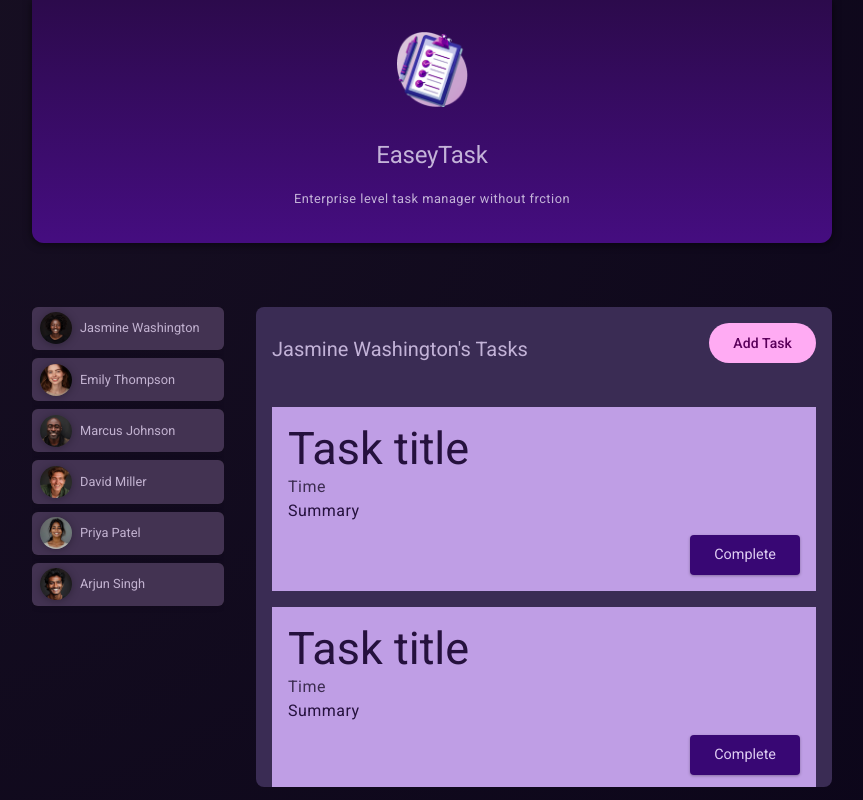
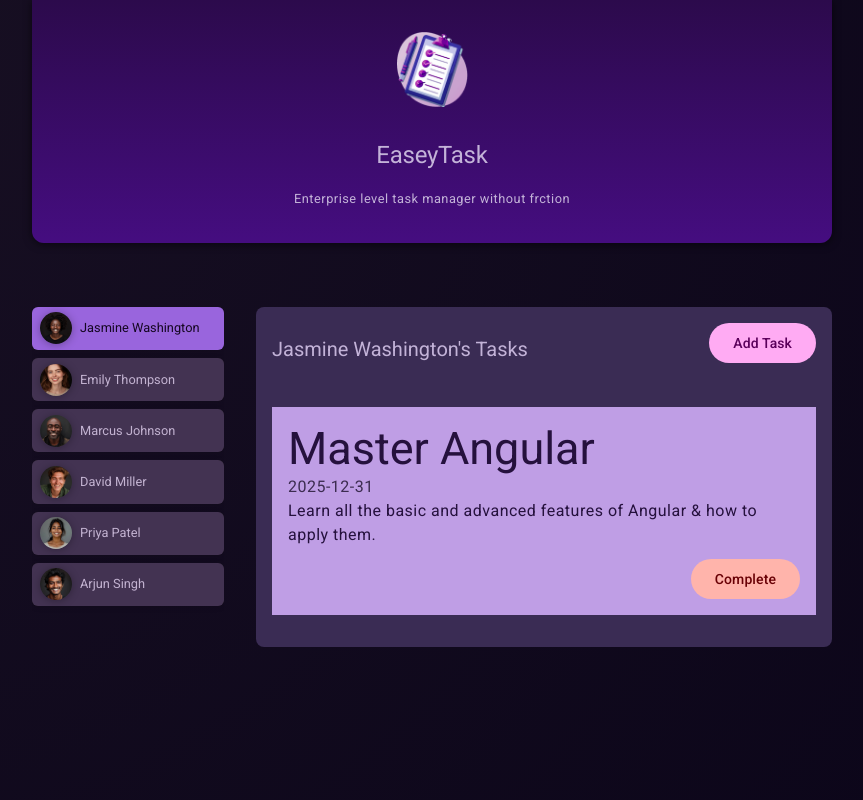
Before and after one commit to baku67/angular-udemy, an Angular app: page / in a window 1280 px wide. Both pictures are taken after a click on the button "Jasmine Washington". Shown: the whole page, without its empty margins (208-1071 px from the left). Built offline with nearby package versions, Linux system fonts and the light colour scheme.

Commit message:
Models (interfaces & types) + css selected state class

```diff
--- a/src/app/app.component.html
+++ b/src/app/app.component.html
@@ -11,7 +11,7 @@
 
     @for (user of users; track user.id) {
       <li>
-          <app-user (select)="onSelectUser($event)" [user]="user" />
+          <app-user (select)="onSelectUser($event)" [user]="user" [selectedUserId]="selectedUser?.id" />
       </li>
     }
   </ul>
--- /dev/null
+++ b/src/app/dummy-tasks.ts
@@ -0,0 +1,25 @@
+export const dummyTasks = [
+  {
+    id: 't1',
+    userId: 'u1',
+    title: 'Master Angular',
+    summary:
+      'Learn all the basic and advanced features of Angular & how to apply them.',
+    dueDate: '2025-12-31',
+  },
+  {
+    id: 't2',
+    userId: 'u3',
+    title: 'Build first prototype',
+    summary: 'Build a first prototype of the online shop website',
+    dueDate: '2024-05-31',
+  },
+  {
+    id: 't3',
+    userId: 'u3',
+    title: 'Prepare issue template',
+    summary:
+      'Prepare and describe an issue template which will help with project management',
+    dueDate: '2024-06-15',
+  },
+]
--- a/src/app/user-details/task/task.component.css
+++ b/src/app/user-details/task/task.component.css
@@ -17,7 +17,7 @@ article {
     margin: 0;
   }
 
-  .actions button {
+  /* .actions button {
     font: inherit;
     font-size: 0.9rem;
     cursor: pointer;
@@ -34,4 +34,4 @@ article {
   .actions button:active {
     background-color: #4a0774;
     box-shadow: 0 1px 6px rgba(0, 0, 0, 0.3);
-  }
+  } */
--- a/src/app/user-details/task/task.component.html
+++ b/src/app/user-details/task/task.component.html
@@ -1,9 +1,9 @@
 
 <article>
-    <h2>Task title</h2>
-    <time>Time</time>
-    <p>Summary</p>
+    <h2>{{ task.title }}</h2>
+    <time>{{ task.dueDate }}</time>
+    <p>{{ task.summary }}</p>
     <p class="actions">
-        <button>Complete</button>
+        <button mat-flat-button color="warn">Complete</button>
     </p>
 </article>
--- a/src/app/user-details/user-details.component.html
+++ b/src/app/user-details/user-details.component.html
@@ -9,7 +9,7 @@
         </header>
 
         <ul>
-            <li *ngFor="let task of tasks">
+            <li *ngFor="let task of userSelectedTasks">
                 <app-task [task]="task" />
             </li>
         </ul>
--- a/src/app/user-details/user-details.component.ts
+++ b/src/app/user-details/user-details.component.ts
@@ -2,12 +2,10 @@ import { Component, Input } from '@angular/core';
 import { CommonModule } from '@angular/common';
 import {MatButtonModule} from '@angular/material/button';
 import { TaskComponent } from "./task/task.component";
-
-interface User {
-  id:string;
-  name:string;
-  avatar:string;
-}
+import { dummyTasks } from '../dummy-tasks';
+import { OnInit } from '@angular/core';
+import { User } from '../user/user.model';
+import { Task } from './task/task.model';
 
 
 @Component({
@@ -21,7 +19,22 @@ export class UserDetailsComponent {
 
   @Input() userSelected?: User | null
 
-  tasks:string[] = ["task1", "task2", "task3"];
+  tasks:Task[] = dummyTasks;
+
+  get userSelectedTasks() {
+    return this.tasks.filter((task) => task.userId === this.userSelected?.id);
+  }
+
+  // userSelectedTasks:Task[] = this.tasks.filter(task => task.userId === this.userSelected?.id);
+  // ngOnInit(): void {
+  //     this.userSelectedTasks = this.tasks.filter(task => task.userId === this.userSelected?.id);
+  //     console.log(this.userSelectedTasks)
+  // }
+
+
+
+
+
 
 
 }
--- a/src/app/user/user.component.css
+++ b/src/app/user/user.component.css
@@ -17,6 +17,8 @@ mat-card {
     width: 100%;
     min-width: 10rem;
     text-align: left;
+
+    transition: all 0.2s;
   }
 
   button:hover,
@@ -39,3 +41,8 @@ mat-card {
     font-size: 0.8rem;
     font-weight: normal;
   }
+
+  .selected {
+    background-color: #9965dd;
+    color: #150722;
+  }
--- a/src/app/user/user.component.html
+++ b/src/app/user/user.component.html
@@ -1,7 +1,10 @@
-<mat-card class="example-card">
+<mat-card class="example-card" >
 
     <mat-card-title-group>
-        <button (click)="onSelectUser()">
+        <button
+            (click)="onSelectUser()"
+            [class.selected]="isSelected"
+        >
             <img
                 [src]="imagePath"
                 [alt]="user.name"
--- a/src/app/user/user.component.ts
+++ b/src/app/user/user.component.ts
@@ -2,19 +2,7 @@ import { Component, EventEmitter, Output } from '@angular/core';
 import { Input } from '@angular/core';
 import { OnInit } from '@angular/core';
 import {MatCardModule} from '@angular/material/card';
-
-// type User = {
-//   id:string;
-//   name:string;
-//   avatar:string;
-// }
-
-// OU
-interface User {
-  id:string;
-  name:string;
-  avatar:string;
-}
+import { User } from './user.model';
 
 
 @Component({
@@ -27,10 +15,19 @@ interface User {
 export class UserComponent {
 
   @Input({required: true}) user!: User;
+  @Input() selectedUserId?: string;
   @Output() select = new EventEmitter<string>();
 
   get imagePath() {
     return 'assets/users/' + this.user.avatar;
+  }
+
+  get isSelected() {
+    if(this.user.id === this.selectedUserId) {
+      return true;
+    } else {
+      return false;
+    }
   }
 
   onSelectUser() {
```
Also changed, not shown: src/app/user-details/task/task.component.ts (+6 -2 lines), src/app/user-details/task/task.model.ts (added, +7 -0 lines), src/app/user/user.model.ts (added, +12 -0 lines).
